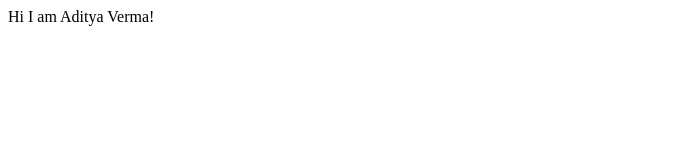
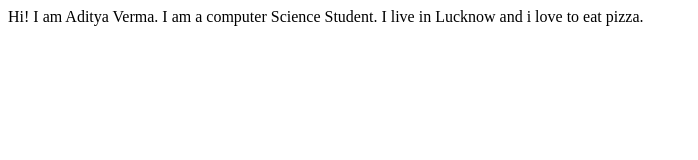
Before and after one commit to adityeah99/AdityaVerma-Portfolio, a plain HTML site: page index.html in a window 1280 px wide. Shown: the whole page, without its empty margins (0-698 px from the left). Drawn offline with Linux system fonts and the light colour scheme.

Commit message:
docs: updated my bio

```diff
--- a/index.html
+++ b/index.html
@@ -4,9 +4,9 @@
     <meta charset="UTF-8">
     <meta http-equiv="X-UA-Compatible" content="IE=edge">
     <meta name="viewport" content="width=device-width, initial-scale=1.0">
-    <title>My First Website</title>
+    <title>Aditya Verma Portfolio</title>
 </head>
 <body>
-    Hi I am Aditya Verma!
+    Hi! I am Aditya Verma. I am a computer Science Student. I live in Lucknow and i love to eat pizza.
 </body>
 </html>
```
